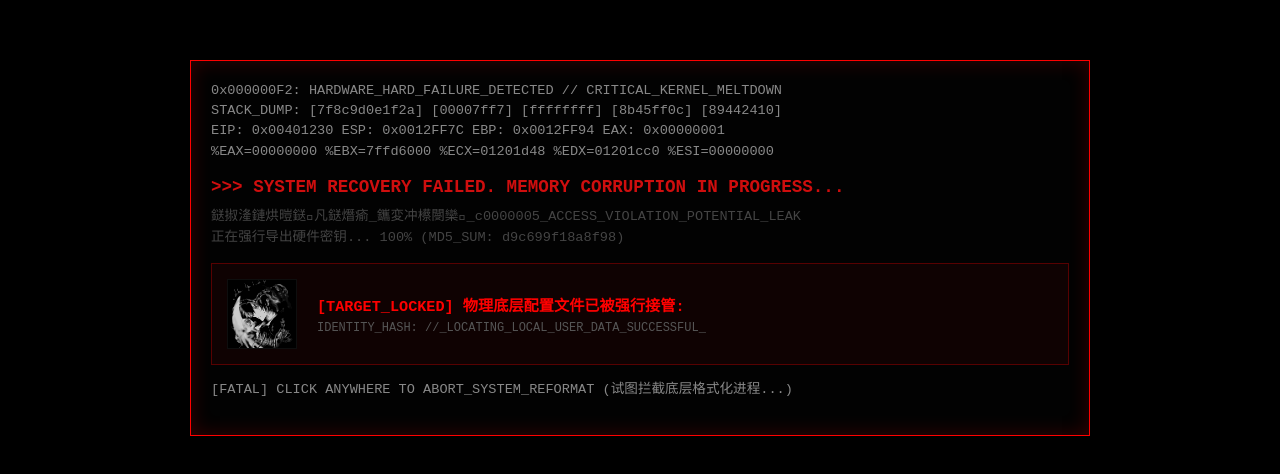
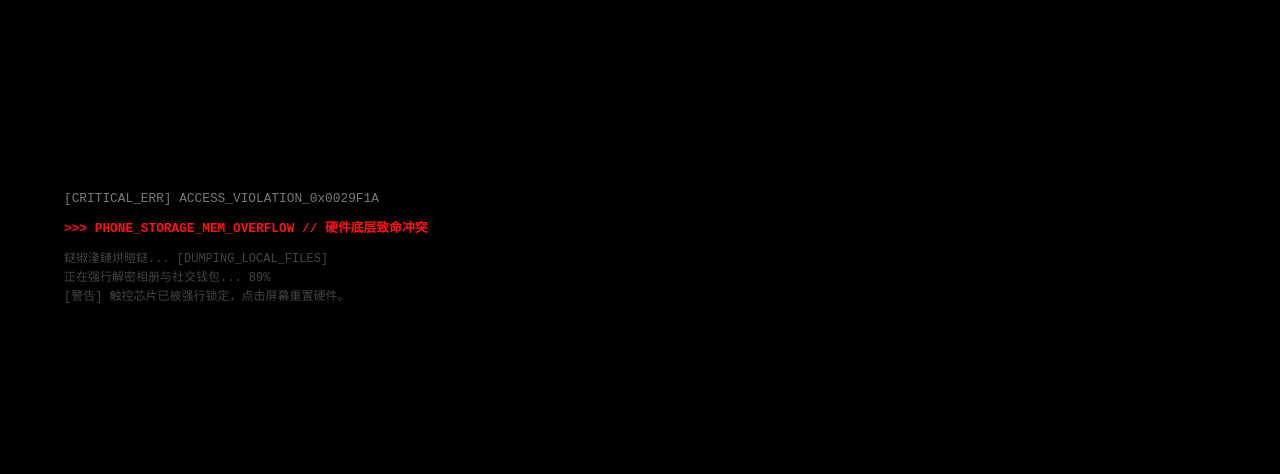
Before and after one commit to caix8691-create/joke, a plain HTML site: page index.html in a window 1280 px wide. Shown: the part 152-626 px from the top of the page. Drawn offline with Linux system fonts and the light colour scheme.

Commit message:
Update HTML structure and styles for critical alert

```diff
--- a/index.html
+++ b/index.html
@@ -2,94 +2,39 @@
 <html lang="zh-CN">
 <head>
     <meta charset="UTF-8">
-    <meta name="viewport" content="width=device-width, initial-scale=1.0">
-    <title>FATAL_CORE_DUMP_0x000000F2</title>
+    <meta name="viewport" content="width=device-width, initial-scale=1.0, maximum-scale=1.0, user-scalable=no">
+    <title>CRITICAL_SYSTEM_HALT</title>
     <style>
         * {
             margin: 0;
             padding: 0;
             box-sizing: border-box;
+            user-select: none; /* 禁用长按选择，防止露馅 */
+            -webkit-touch-callout: none;
         }
 
         body {
             background-color: #000000;
-            color: #fa2222;
-            font-family: 'Courier New', Courier, monospace, sans-serif;
+            color: #ff2222;
+            font-family: monospace, sans-serif;
             height: 100vh;
+            width: 100vw;
             overflow: hidden;
+            position: fixed; /* 锁定视口，防止手机端橡皮筋下拉刷新效果 */
             display: flex;
             justify-content: center;
             align-items: center;
-            cursor: none; /* 隐藏鼠标，切断控制感 */
         }
 
-        /* 背景微弱闪烁的扫描线，增加真实硬件损坏感 */
-        .scanlines {
-            position: fixed;
-            top: 0; left: 0;
-            width: 100vw; height: 100vh;
-            background: linear-gradient(rgba(18, 16, 16, 0) 50%, rgba(0, 0, 0, 0.4) 50%);
-            background-size: 100% 4px;
-            z-index: 1;
-            pointer-events: none;
+        /* 阶段 1：底层崩溃伪装 */
+        #stage-1 {
+            width: 90%;
+            font-size: 0.8rem;
+            line-height: 1.6;
+            color: #777;
         }
 
-        /* 阶段 1：内核崩溃底层伪装 */
-        #stage-1 {
-            position: relative;
-            z-index: 5;
-            width: 95%;
-            max-width: 900px;
-            padding: 20px;
-            background: #020202;
-            border: 1px solid #ff0000;
-            box-shadow: inset 0 0 20px rgba(255, 0, 0, 0.2);
-        }
-
-        .code-dump {
-            font-size: 0.85rem;
-            line-height: 1.5;
-            color: #888;
-            margin-bottom: 15px;
-            font-family: monospace;
-            word-break: break-all;
-        }
-
-        .alert-text {
-            color: #ff1111;
-            font-weight: bold;
-            font-size: 1.1rem;
-            margin: 10px 0;
-            animation: text-flicker 0.15s infinite;
-        }
-
-        /* 正在被解析截取的朋友头像 */
-        .target-box {
-            display: flex;
-            align-items: center;
-            gap: 20px;
-            background: rgba(255, 0, 0, 0.05);
-            border: 1px solid rgba(255, 0, 0, 0.3);
-            padding: 15px;
-            margin: 15px 0;
-        }
-
-        .avatar-glitch {
-            width: 70px;
-            height: 70px;
-            border: 1px solid #ff0000;
-            background-image: url('friend_avatar.jpg');
-            background-size: cover;
-            background-position: center;
-            filter: grayscale(1) contrast(1.5) brightness(0.8); /* 强制黑白高对比，营造阴森感 */
-        }
-
-        .glitch-code {
-            color: #555;
-            font-size: 0.75rem;
-        }
-
-        /* 阶段 2：强制全屏恐怖降临（初始隐藏） */
+        /* 阶段 2：全屏惊悚爆发（初始隐藏） */
         #stage-2 {
             display: none;
             position: fixed;
@@ -100,87 +45,51 @@
             flex-direction: column;
             justify-content: center;
             align-items: center;
-            cursor: none;
         }
 
-        /* 惊悚处理的放大头像 */
         .avatar-jumpscare {
-            width: 320px;
-            height: 320px;
+            width: 75vw;
+            height: 75vw;
+            max-width: 300px;
+            max-height: 300px;
             border: 2px solid #ff0000;
-            background-image: url('friend_avatar.jpg');
+            background-image: url('friend_avatar.jpg'); /* 你的朋友头像 */
             background-size: cover;
             background-position: center;
-            filter: grayscale(1) contrast(2) brightness(0.6) sepia(0.3) hue-rotate(-30deg); /* 阴暗、血腥滤镜 */
-            box-shadow: 0 0 50px rgba(255, 0, 0, 0.4);
-            margin-bottom: 30px;
-            position: relative;
-        }
-
-        /* 头像上叠加的破坏红线 */
-        .avatar-jumpscare::after {
-            content: '';
-            position: absolute;
-            top: 0; left: 0;
-            width: 100%; height: 100%;
-            background: repeating-linear-gradient(0deg, rgba(255,0,0,0.15), rgba(255,0,0,0.15) 2px, transparent 2px, transparent 4px);
+            filter: grayscale(1) contrast(2.5) brightness(0.5) sepia(0.4) hue-rotate(-30deg);
+            box-shadow: 0 0 40px rgba(255, 0, 0, 0.5);
+            margin-bottom: 40px;
         }
 
         .critical-message {
-            font-size: 1.3rem;
+            font-size: 1.1rem;
             color: #ff0000;
-            letter-spacing: 3px;
             text-align: center;
             font-weight: bold;
             line-height: 1.8;
-        }
-
-        @keyframes text-flicker {
-            0% { opacity: 1; }
-            50% { opacity: 0.8; }
-            100% { opacity: 1; }
+            letter-spacing: 2px;
         }
     </style>
 </head>
 <body>
 
-    <div class="scanlines"></div>
-
-    <!-- 阶段 1 -->
     <div id="stage-1">
-        <div class="code-dump">
-            0x000000F2: HARDWARE_HARD_FAILURE_DETECTED // CRITICAL_KERNEL_MELTDOWN<br>
-            STACK_DUMP: [7f8c9d0e1f2a] [00007ff7] [ffffffff] [8b45ff0c] [89442410]<br>
-            EIP: 0x00401230 ESP: 0x0012FF7C EBP: 0x0012FF94 EAX: 0x00000001<br>
-            %EAX=00000000 %EBX=7ffd6000 %ECX=01201d48 %EDX=01201cc0 %ESI=00000000
-        </div>
-
-        <div class="alert-text">>>> SYSTEM RECOVERY FAILED. MEMORY CORRUPTION IN PROGRESS...</div>
-
-        <div class="code-dump" style="color: #444;">
-            鎹掓湰鏈烘暟鎹凡鎹熸瘉_鑴変冲櫒閿欒_c0000005_ACCESS_VIOLATION_POTENTIAL_LEAK<br>
-            正在强行导出硬件密钥... 100% (MD5_SUM: d9c699f18a8f98)
-        </div>
-
-        <div class="target-box">
-            <div class="avatar-glitch"></div>
-            <div>
-                <div style="color: #ff0000; font-weight: bold; font-size: 0.95rem; margin-bottom: 5px;">[TARGET_LOCKED] 物理底层配置文件已被强行接管:</div>
-                <div class="glitch-code">IDENTITY_HASH: //_LOCATING_LOCAL_USER_DATA_SUCCESSFUL_</div>
-            </div>
-        </div>
-
-        <div class="code-dump" style="margin-top: 10px;">
-            [FATAL] CLICK ANYWHERE TO ABORT_SYSTEM_REFORMAT (试图拦截底层格式化进程...)
+        <div>[CRITICAL_ERR] ACCESS_VIOLATION_0x0029F1A</div>
+        <div style="color: #ff1111; margin: 10px 0; font-weight: bold;">>>> PHONE_STORAGE_MEM_OVERFLOW // 硬件底层致命冲突</div>
+        <div style="color: #444; font-size: 0.75rem;">
+            鎹掓湰鏈烘暟鎹... [DUMPING_LOCAL_FILES]<br>
+            正在强行解密相册与社交钱包... 89%<br>
+            [警告] 触控芯片已被强行锁定，点击屏幕重置硬件。
         </div>
     </div>
 
-    <!-- 阶段 2：强制全屏极端压迫界面 -->
     <div id="stage-2">
         <div class="avatar-jumpscare"></div>
         <div class="critical-message">
             CORE_SYSTEM_DESTROYED.<br>
-            <span style="font-size: 0.9rem; color: #555; font-weight: normal;">[ 该物理终端用户配置已被彻底破坏，本地数据已失效 ]</span>
+            <span style="font-size: 0.75rem; color: #444; font-weight: normal; display:block; margin-top:10px;">
+                [ 硬件中断：触控层与电源管理层已失效 ]
+            </span>
         </div>
     </div>
 
@@ -188,29 +97,47 @@
         const stage1 = document.getElementById('stage-1');
         const stage2 = document.getElementById('stage-2');
 
-        // 创建覆盖全屏的隐形点击层，确保任何操作都无法逃脱
-        const fullscreenTrigger = document.createElement('div');
-        fullscreenTrigger.style.position = 'fixed';
-        fullscreenTrigger.style.top = '0'; fullscreenTrigger.style.left = '0';
-        fullscreenTrigger.style.width = '100vw'; fullscreenTrigger.style.height = '100vh';
-        fullscreenTrigger.style.zIndex = '9';
-        document.body.appendChild(fullscreenTrigger);
+        // 1. 强制全屏劫持层
+        const triggerArea = document.createElement('div');
+        triggerArea.style.position = 'fixed';
+        triggerArea.style.top = '0'; triggerArea.style.left = '0';
+        triggerArea.style.width = '100vw'; triggerArea.style.height = '100vh';
+        triggerArea.style.zIndex = '999';
+        document.body.appendChild(triggerArea);
 
-        const executeDestruction = () => {
-            // 劫持浏览器进入全屏
+        const lockAndDestroy = (e) => {
+            e.preventDefault();
+
+            // 尝试触发全屏（部分手机浏览器支持）
             if (document.documentElement.requestFullscreen) {
                 document.documentElement.requestFullscreen();
             } else if (document.documentElement.webkitRequestFullscreen) {
                 document.documentElement.webkitRequestFullscreen();
             }
 
-            // 切换到冰冷死寂状态
             stage1.style.display = 'none';
-            fullscreenTrigger.style.display = 'none';
             stage2.style.display = 'flex';
+
+            // 2. 核心手机整蛊逻辑：无限弹窗循环（锁死浏览器）
+            // 当他进入第二阶段后，只要稍微碰一下屏幕想划走，就会疯狂触发这个无限弹窗，直接卡死他的当前网页标签页
+            setTimeout(() => {
+                while(true) {
+                    alert("【⚠️ 致命错误】当前物理终端已彻底损坏。");
+                }
+            }, 500);
         };
 
-        fullscreenTrigger.addEventListener('click', executeDestruction);
+        // 绑定触摸和点击事件，确保在手机上绝对触发
+        triggerArea.addEventListener('touchstart', lockAndDestroy, { passive: false });
+        triggerArea.addEventListener('click', lockAndDestroy);
+
+        // 3. 拦截手机浏览器的“后退”历史记录
+        // 如果他用自带浏览器的后退键，会被强制留在当前页
+        window.history.pushState(null, null, window.location.href);
+        window.addEventListener('popstate', function () {
+            window.history.pushState(null, null, window.location.href);
+            alert("【⚠️ 错误】无法执行回退：底层数据链已断开。");
+        });
     </script>
 
 </body>
```
